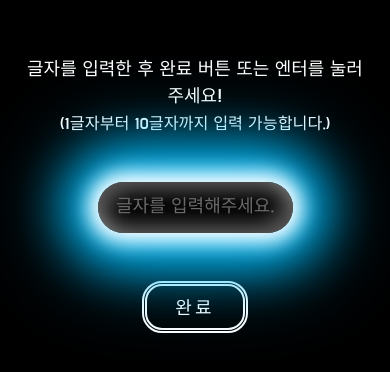
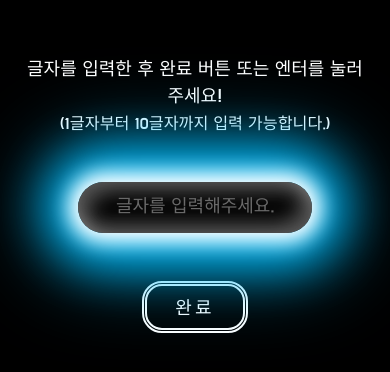
Before and after one commit to jinsk9268/text-fireworks, a website built with Vite: page index.html in a window 390 px wide. Shown: the part 230-602 px from the top of the page. Built offline with nearby package versions, Linux system fonts and the light colour scheme.

Commit message:
style: 입력창 너비 반응형 조정

```diff
--- a/src/style/style.css
+++ b/src/style/style.css
@@ -57,21 +57,21 @@ body {
 	display: flex;
 	justify-content: center;
 	align-items: center;
-	width: 25%;
+	width: calc((100vw + 100vh) * 0.13);
 	border-radius: 30px;
 	box-shadow: 0px 0px 20px 10px white, 0px 0px 50px 30px deepskyblue, 0px 0px 80px 40px rgba(0, 191, 255, 0.5);
 	z-index: 0;
 }
 
-@media (max-width: 767px) {
+@media (min-width: 2560px) {
 	#input_box {
-		width: 40%;
+		width: calc((100vw + 100vh) * 0.06);
 	}
 }
 
 @media (max-width: 480px) {
 	#input_box {
-		width: 50%;
+		width: 60%;
 	}
 }
 
```
